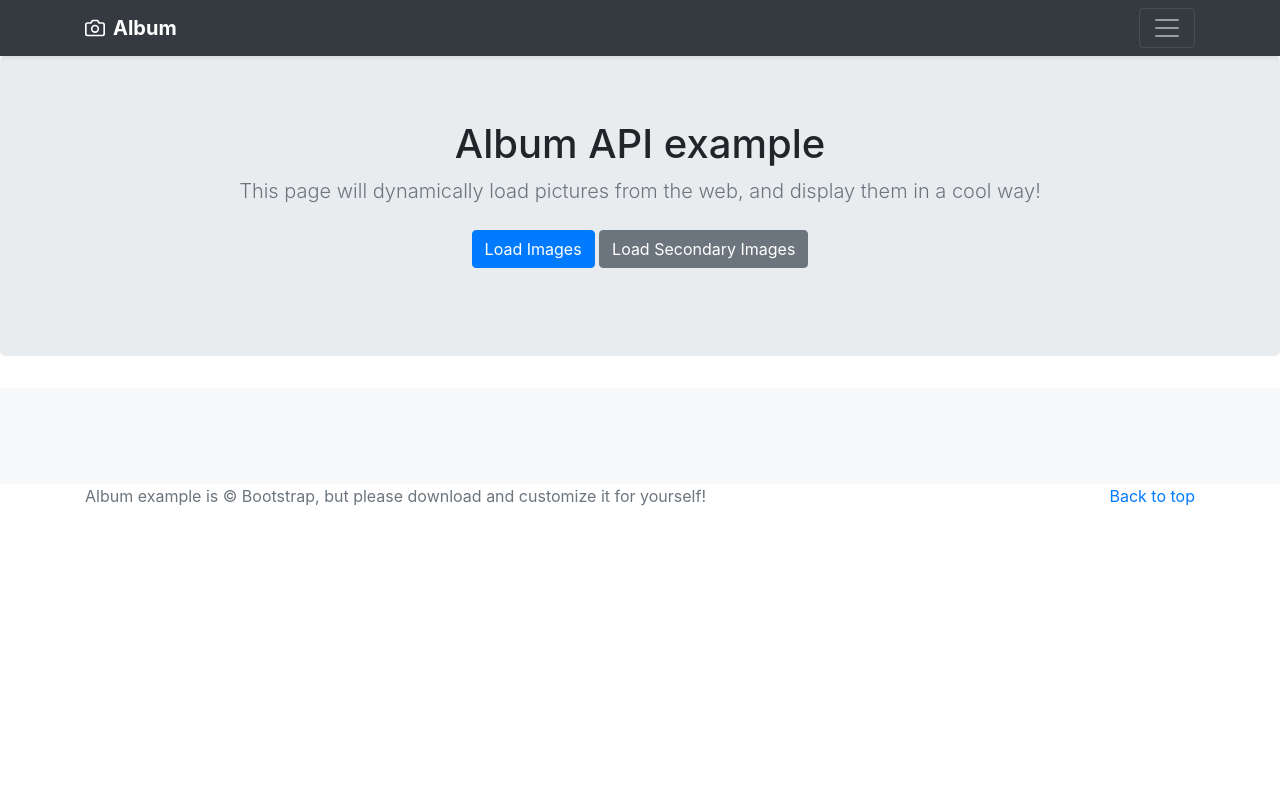
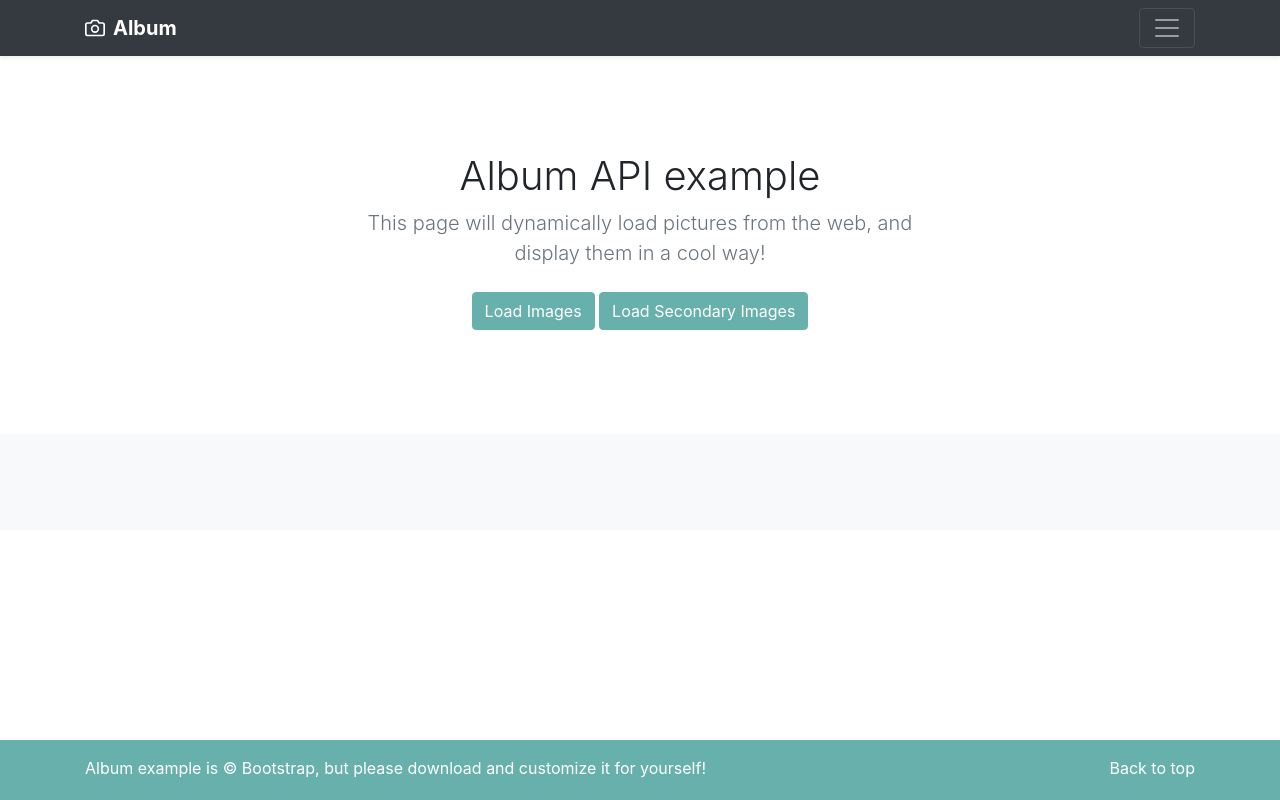
Before and after one commit to simonacossai/M3Day3PairProgramming, a plain HTML site: page index.html in a window 1280 px wide. Drawn offline with nearby package versions, Linux system fonts and the light colour scheme.

Commit message:
done- fixed small details

```diff
--- a/index.html
+++ b/index.html
@@ -51,11 +51,83 @@
     />
   <link rel="stylesheet" src="style.css">
   <style>
+      html {
+  scroll-behavior: smooth;
+}
       #card{
           border-bottom: 4px solid #68b0ab;
           border-radius: 6px!important;
           box-shadow: 5px 5px 8px rgba(0,0,0,0.2)!important;
       }
+      footer{
+          position: fixed;
+          bottom:0;
+          width:100%;
+          background-color: #68b0ab;
+          z-index: 200;
+          color: #fff!important;
+      }
+      footer p,
+      footer a{
+        color: #fff!important;
+
+      }
+
+      .jumbotron {
+    padding-top: 3rem;
+    padding-bottom: 3rem;
+    margin-bottom: 0;
+    background-color: #fff;
+  }
+
+  @media (min-width: 768px) {
+    .jumbotron {
+      padding-top: 6rem;
+      padding-bottom: 6rem;
+    }
+  }
+
+  .jumbotron p:last-child {
+    margin-bottom: 0;
+  }
+
+  .jumbotron-heading {
+    font-weight: 300;
+  }
+
+  .jumbotron .container {
+    max-width: 40rem;
+  }
+
+  footer {
+    padding-top: 1rem;
+    padding-bottom: 1rem;
+  }
+
+  footer p {
+    margin-bottom: 0.25rem;
+  }
+
+  .bd-placeholder-img {
+    font-size: 1.125rem;
+    text-anchor: middle;
+    -webkit-user-select: none;
+    -moz-user-select: none;
+    -ms-user-select: none;
+    user-select: none;
+  }
+
+  @media (min-width: 768px) {
+    .bd-placeholder-img-lg {
+      font-size: 3.5rem;
+    }
+  }
+ .jumbotron a{
+      background-color: #68b0ab!important;
+      border-color: #68b0ab;
+  }
+
+
   </style>
   </head>
   <body>
@@ -216,14 +288,14 @@ fetch('http://www.splashbase.co/api/v1/images/search?query='+ query)
                         class="btn btn-sm btn-outline-secondary"
                         data-toggle="modal" data-target="#exampleModal"
                       >
-                       Hide
+                       Show
                       </button>
                       <button
                         type="button"
                         class="btn btn-sm btn-outline-secondary"
                         onclick="hide()"
                       >
-                        Edit
+                       Hide
                       </button>
                     </div>
                     <small class="text-muted">${image.id}</small>
```
